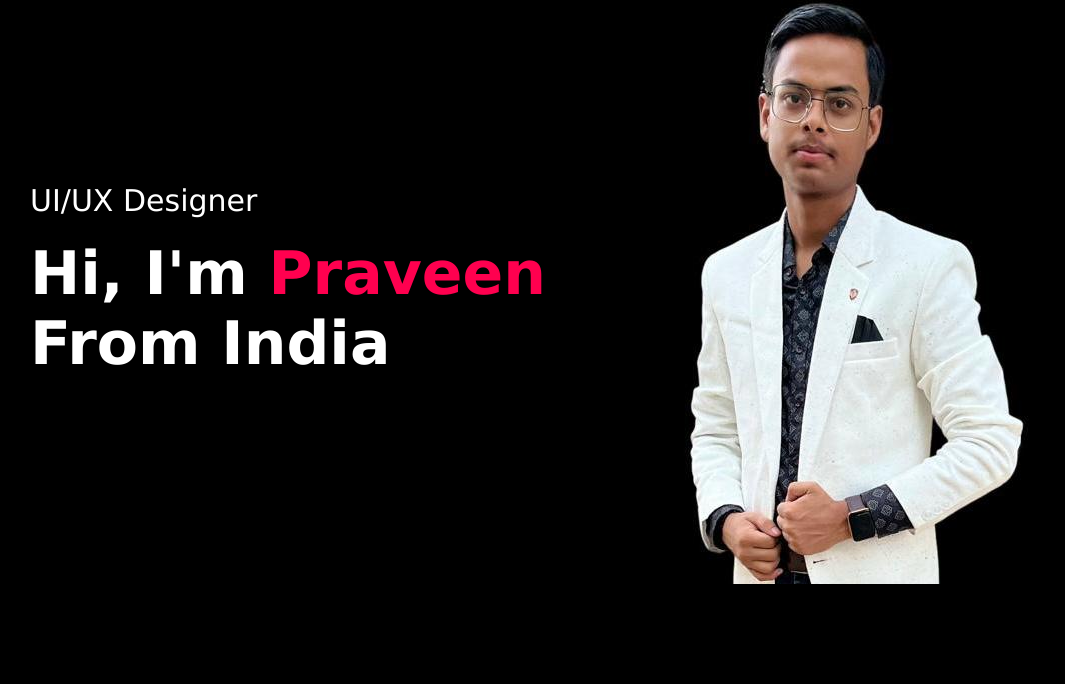
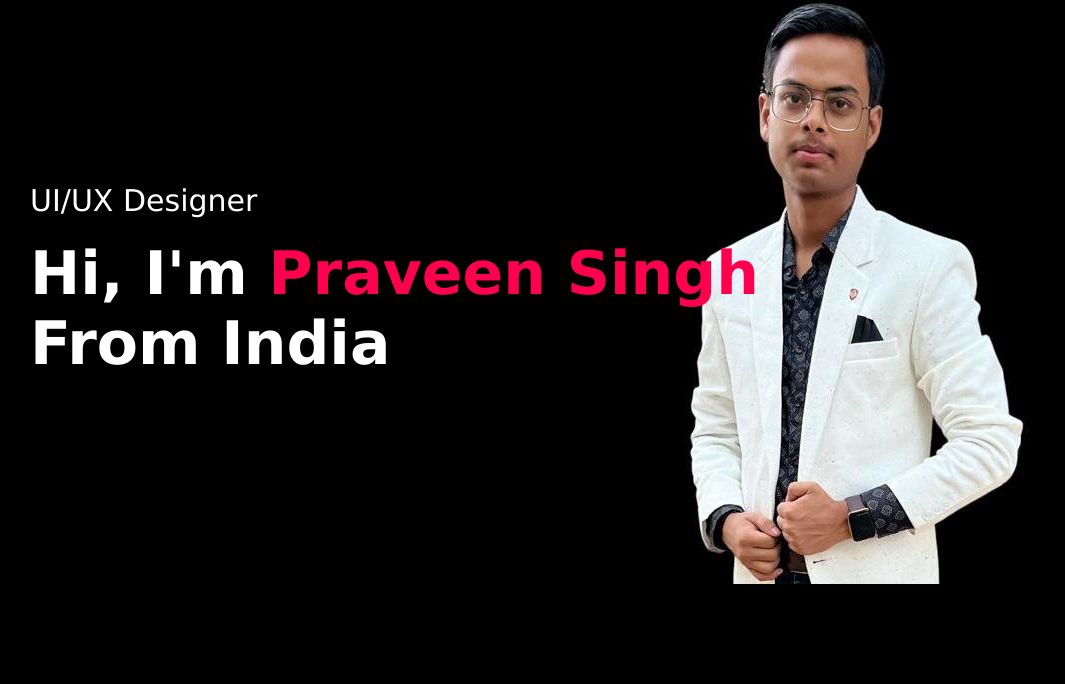
Before and after one commit to Praveen-kumar1Singh/PersonalPortfolio, a plain HTML site: page codsoft_task01/index.html in a window 1280 px wide. Shown: the part 116-800 px from the top of the page, without its empty margins (98-1163 px from the left). Drawn offline with Linux system fonts and the light colour scheme; files whose address does not match are found by name.

Commit message:
Update index.html

```diff
--- a/codsoft_task01/index.html
+++ b/codsoft_task01/index.html
@@ -25,7 +25,7 @@
         </nav>
         <div class="header-text">
             <p>UI/UX Designer</p>
-            <h1>Hi, I'm <span>Praveen</span><br>From India</h1>
+            <h1>Hi, I'm <span>Praveen Singh</span><br>From India</h1>
         </div>
     </div>
   </div>
```
